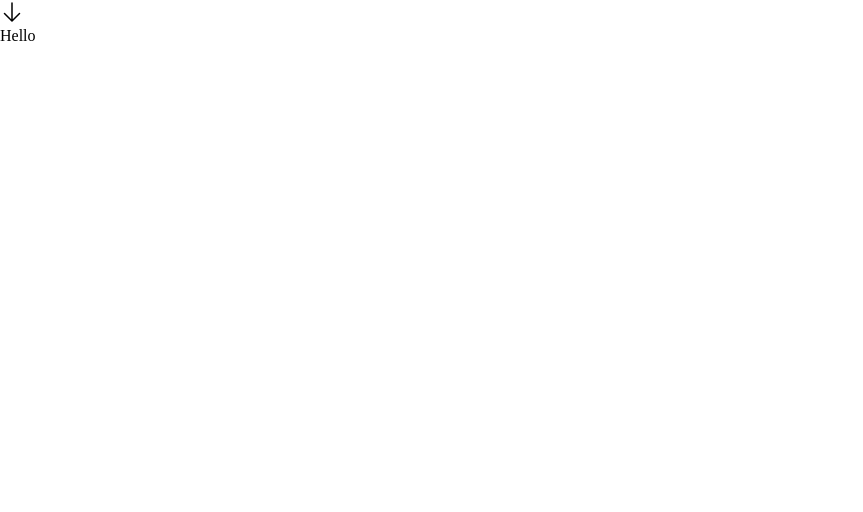
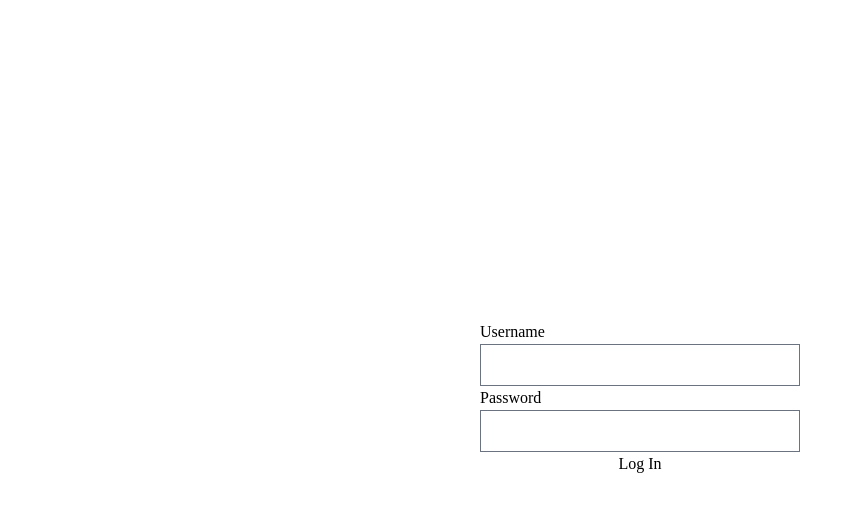
Before and after one commit to Inderpreet-React/gym-management, a React (Create React App) app: page / in a window 1280 px wide. Shown: the top 512 px of the page, without its empty margins (0-863 px from the left). Built offline with nearby package versions, Linux system fonts and the light colour scheme; a web font is replaced by a local one.

Commit message:
React routes and initial pages created

```diff
--- a/package.json
+++ b/package.json
@@ -39,6 +39,9 @@
   },
   "devDependencies": {
     "@tailwindcss/forms": "^0.5.3",
+    "prettier": "^2.7.1",
+    "prettier-plugin-tailwindcss": "^0.1.13",
+    "react-router-dom": "^6.3.0",
     "tailwindcss": "^3.1.8"
   }
 }
--- a/src/App.js
+++ b/src/App.js
@@ -1,11 +1,17 @@
-import { ArrowDownIcon } from "@heroicons/react/24/solid";
+import { BrowserRouter, Routes, Route } from "react-router-dom";
+import LoginPage from "./pages/LoginPage";
+import DashBoardPage from "./pages/DashBoardPage";
+import PageNotFound from "./pages/PageNotFound";
 
 function App() {
 	return (
-		<div className="App">
-			<ArrowDownIcon className="h-6 w-6 text-black-500" />
-			<p>Hello</p>
-		</div>
+		<BrowserRouter>
+			<Routes>
+				<Route path="/" element={<LoginPage />} />
+				<Route path="/dashboard" element={<DashBoardPage />}></Route>
+				<Route path="*" element={<PageNotFound />} />
+			</Routes>
+		</BrowserRouter>
 	);
 }
 
--- a/src/index.css
+++ b/src/index.css
@@ -18,10 +18,8 @@
 	[multiple],
 	textarea,
 	select {
-		@apply rounded border-2  border-purple-700 bg-[#25273c] text-white focus:border-purple-500 focus:ring-0;
 	}
 	[type="checkbox"],
 	[type="radio"] {
-		@apply rounded focus:border-purple-500 focus:ring-purple-500;
 	}
 }
--- /dev/null
+++ b/src/pages/DashBoardPage.js
@@ -0,0 +1,7 @@
+import React from "react";
+
+function DashBoardPage(props) {
+	return <div>DashBoardPage</div>;
+}
+
+export default DashBoardPage;
--- /dev/null
+++ b/src/pages/LoginPage.js
@@ -0,0 +1,17 @@
+import React from "react";
+
+function LoginPage(props) {
+	return (
+		<div className="flex h-screen w-full items-center justify-center">
+			<form className="flex h-1/5 w-1/4 flex-col">
+				<span>Username</span>
+				<input type="text" />
+				<span>Password</span>
+				<input type="password" />
+				<button type="submit">Log In</button>
+			</form>
+		</div>
+	);
+}
+
+export default LoginPage;
--- /dev/null
+++ b/src/pages/PageNotFound.js
@@ -0,0 +1,7 @@
+import React from "react";
+
+function PageNotFound(props) {
+	return <div>PageNotFound</div>;
+}
+
+export default PageNotFound;
```
Also changed, not shown: 1 other file (tests, documents, lock files or other folders).
